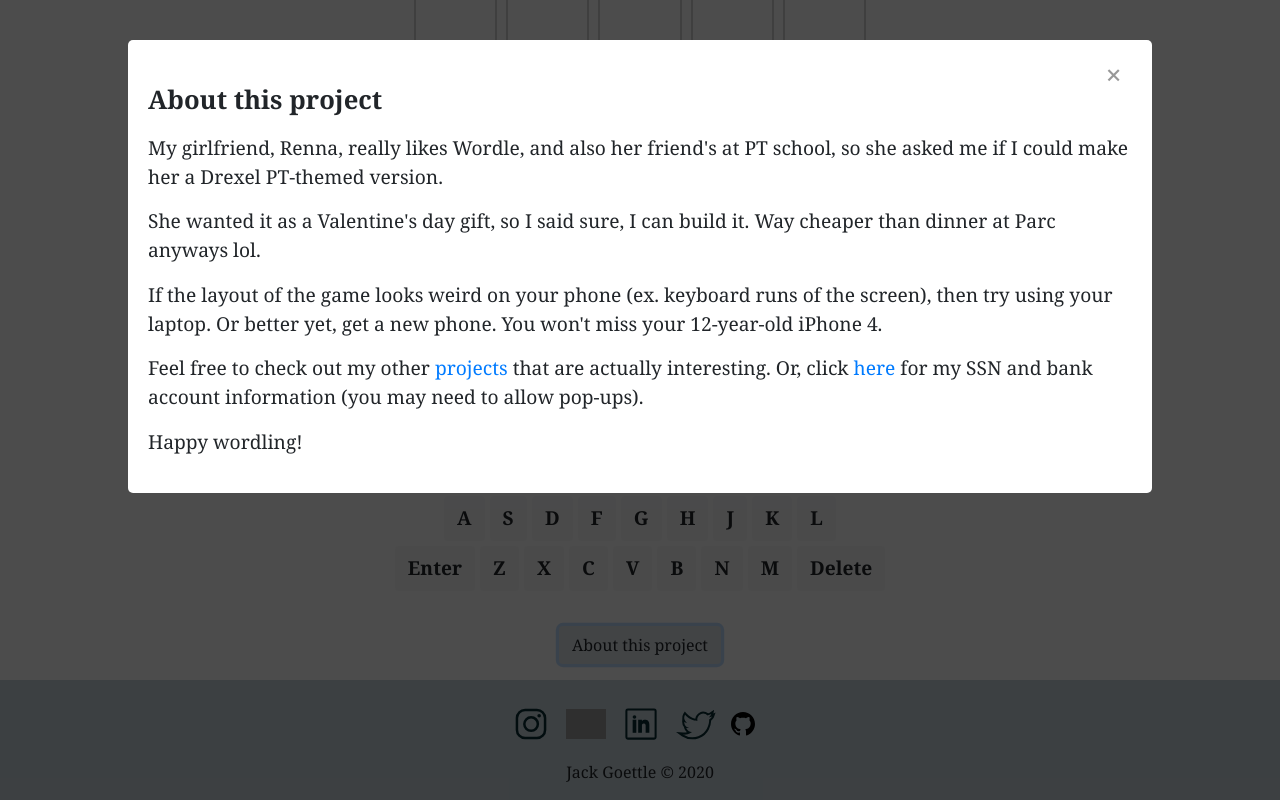
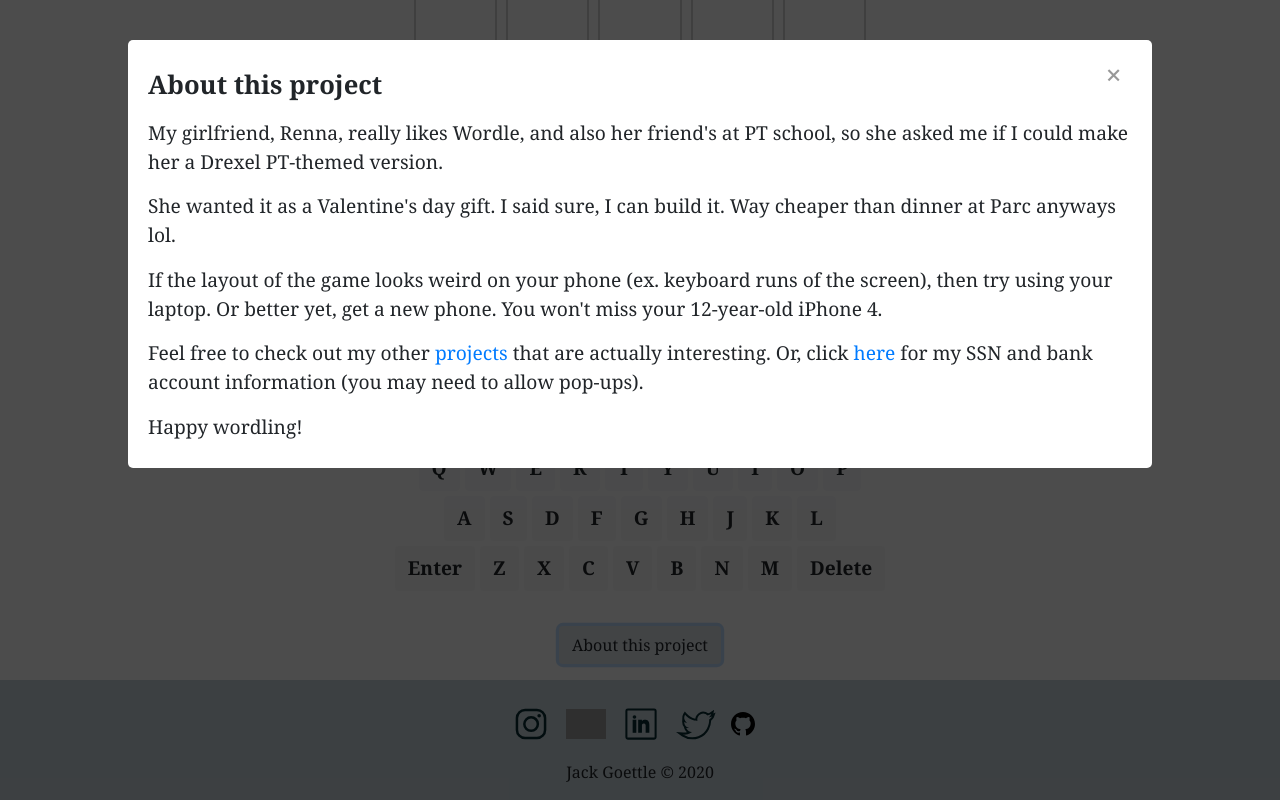
Before and after one commit to jackg235/my-portfolio, a React (Create React App) app: page /wordle in a window 1280 px wide. Both pictures are taken after a click on the button "About this project". Shown: the part 239-1039 px from the top of the page. Built offline with nearby package versions, Linux system fonts and the light colour scheme; grey boxes are pictures that could not be loaded.

Commit message:
small format on popup

```diff
--- a/src/components/wordle/WordleAboutPopup.jsx
+++ b/src/components/wordle/WordleAboutPopup.jsx
@@ -28,7 +28,7 @@
             <p className="about-content"> My girlfriend, Renna, really likes Wordle, and also her friend's at PT school,
                 so she asked me if I could make her a Drexel PT-themed version.
             </p>
-            <p className="about-content"> She wanted it as a Valentine's day gift, so I said sure, I can build it.
+            <p className="about-content"> She wanted it as a Valentine's day gift. I said sure, I can build it.
             Way cheaper than dinner at Parc anyways lol.
             </p>
             <p className="about-content"> If the layout of the game looks weird on your phone (ex. keyboard runs of the screen),
--- a/src/static/stylesheets/Popup.css
+++ b/src/static/stylesheets/Popup.css
@@ -23,7 +23,10 @@
 
 .about-popup {
   margin: 5vh auto;
-  padding: 20px;
+  padding-top: 20px;
+  padding-left: 20px;
+  padding-right: 20px;
+  padding-bottom: 10px;
   background: #fff;
   border-radius: 5px;
   width: 80%;
@@ -59,7 +62,7 @@
 }
 
 .about-title {
-  padding-top: 25px;
+  padding-top: 10px;
   padding-bottom: 10px;
   font-weight: bold;
   font-size: max(20px, 2vw);
```
